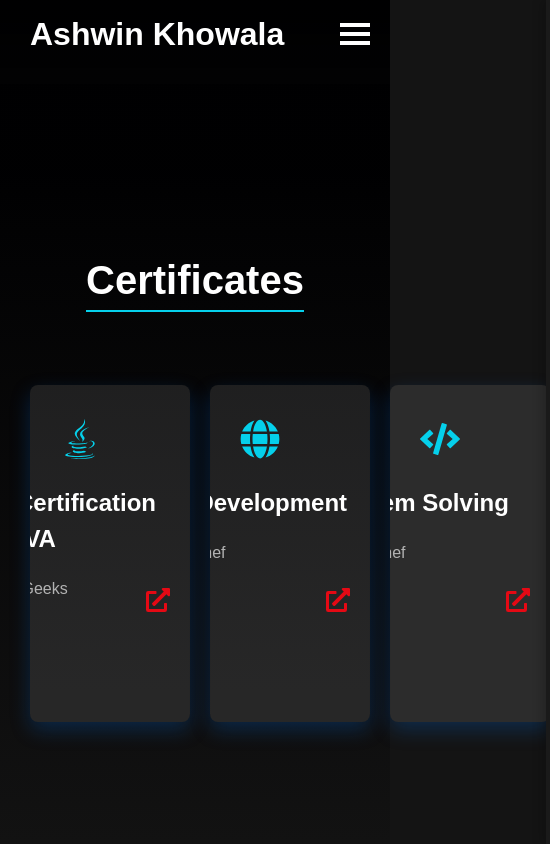
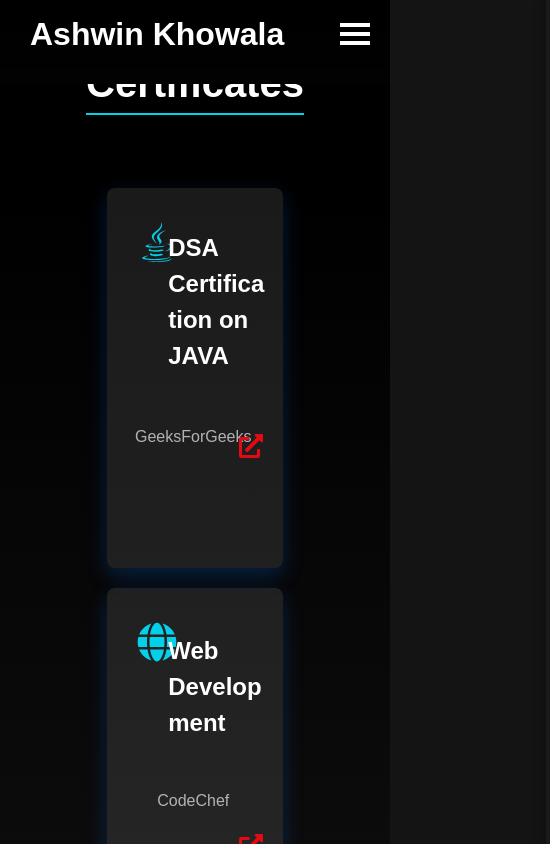
Before and after one commit to Ashwin-Khowala/portfolio, a React (Vite) app: page /certifications in a window 390 px wide. Shown: the top 844 px of the page, 550 px wide, since content can reach past the window. Built offline with nearby package versions, Linux system fonts and the light colour scheme.

Commit message:
made some css responsive

```diff
--- a/src/components/Certificates.css
+++ b/src/components/Certificates.css
@@ -1,13 +1,11 @@
 /* Body Styling */
 .certificates-body {
-    /* background-color: #141414; */
     min-height: 100vh;
     width: 100vw;
     display: flex;
     justify-content: center;
     align-items: center;
     flex-direction: column;
-    /* animation: backgroundShift 10s ease-in-out infinite; */
     background: linear-gradient(180deg, #000001e6 10%, #141414e6);
 
 }
@@ -18,9 +16,7 @@
     font-size: 2.5rem;
     margin-bottom: 2rem;
     text-align: center;
-    /* transform: translateX(50%); */
     transform: translateY(-50%);
-    /* bottom: 90vh; */
     border-bottom: 2px solid #05d0eb;
 }
 
@@ -43,7 +39,7 @@
     display: flex;
     flex-direction: column;
     padding: 80px 80px;
-    height: 40vh;
+    height: 45vh;
     width: 45vw;
     margin: 10px;
     align-items: center;
@@ -62,33 +58,43 @@
     left: 30px;
 }
 
+.certificate-content {
+    width: 70%;
+    height: 100%;
+}
+
 /* Title in Certificate */
-.certificate a{
+.certificate a {
     text-decoration: none;
     display: flex;
     gap: 10px;
+    height: 40vh;
+    width: 45vw;
 }
 
 .certificate h3 {
     padding: 20px 10px;
     font-size: 1.5rem;
-    width: 250px;
+    width: 70%;
     color: #ffffff;
-    text-align:left;
-    /* white-space: nowrap;  */
-    overflow:hidden;
+    text-align: left;
     position: relative;
-    right:35px;
+    margin: 20px;
+    transform: translate(55%, -10%);
+    word-wrap: break-word;
+    white-space: normal;
+    text-wrap: balance;
 }
 
 .certificate-link-icon {
     font-size: 1.5rem;
     color: #e50914;
     position: absolute;
-    bottom: 100px; /* Distance from bottom */
-    right: 20px; /* Distance from right */
+    bottom: 100px;
+    right: 20px;
     transition: transform 0.3s ease;
 }
+
 .certificate-link-icon:hover {
     transform: translateY(-5px);
 }
@@ -98,7 +104,7 @@
     font-size: 1rem;
     color: #b3b3b3;
     position: relative;
-    right: 40%;
+    transform: translate(20%, -30%);
 }
 
 /* Hover Effect */
@@ -106,3 +112,76 @@
     transform: translateY(-5px);
     box-shadow: 0 8px 20px rgba(0, 123, 255, 0.6);
 }
+
+
+
+@media (min-width: 1024px) {
+    .certificates-container {
+        flex-direction: row;
+        justify-content: space-between;
+    }
+}
+
+/* Medium Screens (Tablets) */
+@media (max-width: 1024px) {
+    .certificates-container {
+        justify-content: center;
+    }
+
+    .certificate {
+        max-width: 45%;
+    }
+
+    .certificate h3 {
+
+        padding: 20px 10px;
+        font-size: 1.5rem;
+        width: 60%;
+        color: #ffffff;
+        text-align: left;
+        position: relative;
+        margin: 20px;
+        transform: translate(55%, -10%);
+        word-wrap: break-word;
+        white-space: normal;
+        text-wrap: balance;
+    }
+}
+
+/* Small Screens (Phones) */
+@media (max-width: 768px) {
+    .certificates-container {
+        flex-direction: column;
+        align-items: center;
+    }
+
+    .certificate {
+        max-width: 80%;
+    }
+
+
+    .certificate h3 {
+        padding: 20px 10px;
+        font-size: 1.5rem;
+        width: 120px;
+        color: #ffffff;
+        text-align: left;
+        overflow: hidden;
+        position: relative;
+        right: 35px;
+    }
+}
+
+/* Extra Small Screens (Very Small Phones) */
+@media (max-width: 480px) {
+    .certificate {
+        max-width: 95%;
+        padding: 20px;
+    }
+}
+
+
+body,
+.certificates-body {
+    overflow-x: hidden;
+}
--- a/src/components/ContactMe.css
+++ b/src/components/ContactMe.css
@@ -8,7 +8,6 @@
     background: linear-gradient(180deg, #000001e6 10%, #141414e6);
     font-family: 'Arial', sans-serif;
     flex-direction: column;
-    /* background-image: url('your-image-path.jpg'); Add background image if needed */
     background-size: cover;
     background-position: center;
 }
@@ -88,7 +87,6 @@
 
 .user-details a:hover {
     background: #357bb8c5;
-    /* box-shadow: 0 5px 15px rgba(74, 144, 226, 0.5); */
 }
 
 .user-details a i {
@@ -136,7 +134,7 @@
 }
 .mobile:hover {
     transition: transform 0.3s ease-in-out;
-    transform: translate(25%, 23%) scale(1.1); /* Combine translate and scale */
+    transform: translate(25%, 23%) scale(1.1);
     box-shadow: 0 8px 20px rgba(0, 123, 255, 0.6);
 }
 
@@ -144,15 +142,14 @@
     display: flex;
     position: relative;
     transform: translate(25%,23%);
-    /* transform: none; */
     align-items: center;
-    justify-content: flex-start; /* Adjust as needed */
+    justify-content: flex-start;
     background: #ffffff1a;
-    padding: 10px 20px; /* Add padding for spacing */
+    padding: 10px 20px;
     border-radius: 20px;
     box-shadow: 0 4px 10px #00000080;
     margin-top: 15px;
-    width: 65%; /* Explicit width for distinction */
+    width: 65%;
 }
 
 /* Common styles for links */
```
